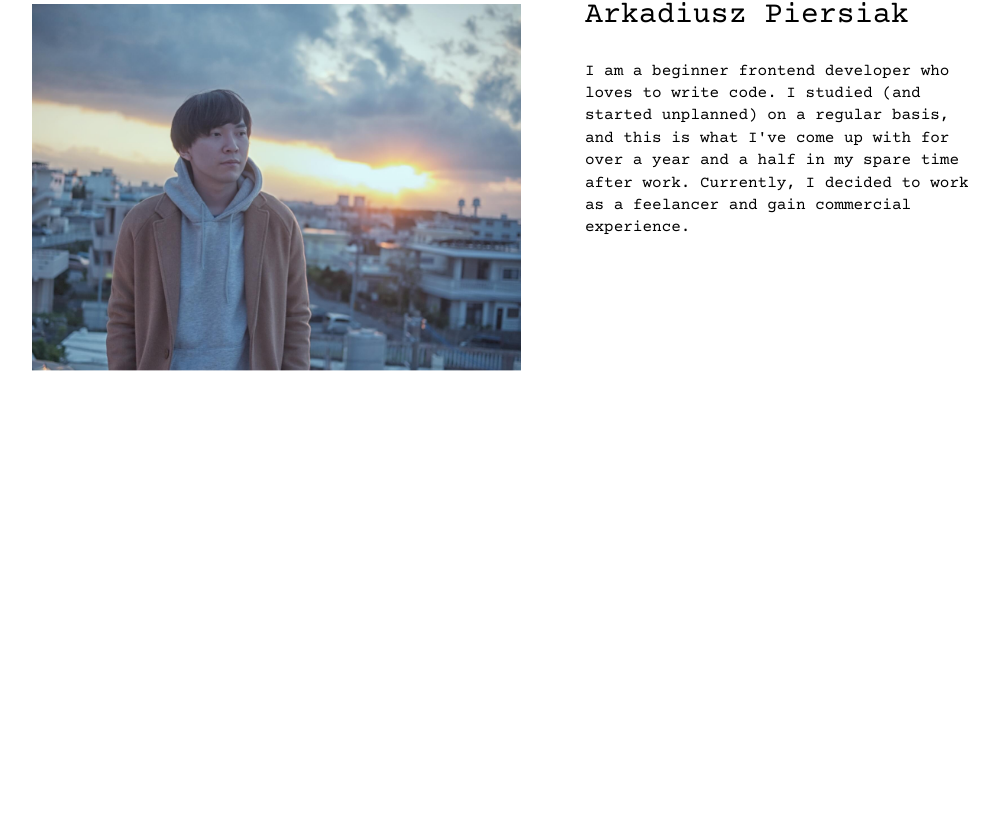
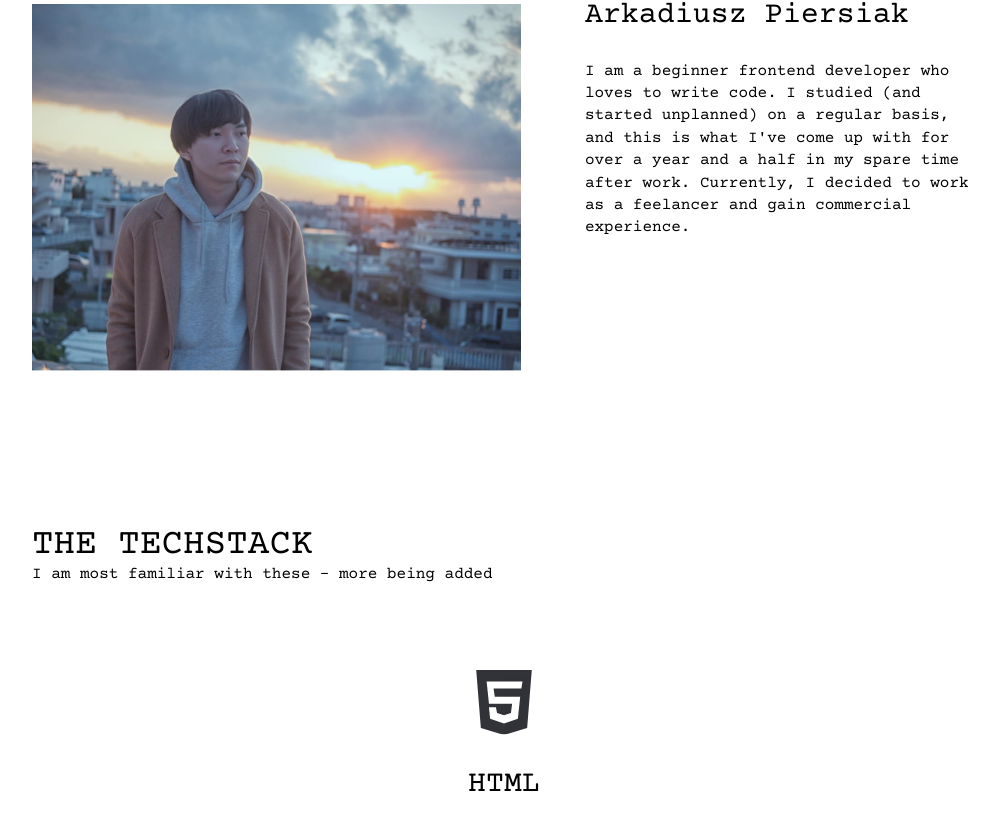
Before and after one commit to PanKarton/PersonalWebsite, a Next.js app: page /about-me in a window 1280 px wide. Shown: the part 990-1820 px from the top of the page, without its empty margins (136-1135 px from the left). Before the commit the page ends 1438 px from the top, so only its background shows below. Built offline with nearby package versions, Linux system fonts and the light colour scheme.

Commit message:
feat/added MySkillsSection with SkillTile component and basic styles

```diff
--- a/src/app/(routes)/about-me/page.tsx
+++ b/src/app/(routes)/about-me/page.tsx
@@ -5,6 +5,7 @@ import { useReverseColor } from '@/hooks/useReverseColor';
 import { AboutMeSectionReversed } from '@/modules/AboutMePage/AboutMeSectionReversed/AboutMeSectionReversed';
 import { BackArrowAnchor } from '@/modules/AboutMePage/BackArrowAnchor/BackArrowAnchor';
 import { MeDescriptionSection } from '@/modules/AboutMePage/MeDescriptionSection/MeDescriptionSection';
+import { MySkillsSection } from '@/modules/AboutMePage/MySkillsSection/MySkillsSection';
 import { GitHubLink } from '@/modules/MainPage/GitHubLink/GitHubLink';
 import { useRef } from 'react';
 
@@ -17,6 +18,7 @@ const AboutMePage = () => {
     <div style={{ position: 'relative' }}>
       <AboutMeSectionReversed />
       <MeDescriptionSection ref={meDescriptionSectionRef} />
+      <MySkillsSection />
 
       <BackArrowAnchor isColorReversed={isArrowColorReversed} />
       <MainLogo isColorReversed={isLogoColorReversed} />
--- /dev/null
+++ b/src/components/atoms/SkillTile/SkillTile.styles.ts
@@ -0,0 +1,27 @@
+import styled from 'styled-components';
+
+export const StyledWrapper = styled.div`
+  width: 100%;
+  aspect-ratio: 1.4;
+
+  display: flex;
+  flex-direction: column;
+  align-items: center;
+  justify-content: center;
+  gap: 1rem;
+
+  .skill-icon {
+    position: relative;
+    width: 5rem;
+    aspect-ratio: 0.75;
+  }
+
+  span {
+    font-size: ${({ theme }) => theme.fontSize.text3XL};
+  }
+
+  &:hover {
+    cursor: pointer;
+    background-color: ${({ theme }) => theme.color.contrastDarkerHover};
+  }
+`;
--- /dev/null
+++ b/src/components/atoms/SkillTile/SkillTile.tsx
@@ -0,0 +1,18 @@
+import { StaticImport } from 'next/dist/shared/lib/get-img-props';
+import Image from 'next/image';
+import { StyledWrapper } from './SkillTile.styles';
+
+type SkillTileProps = {
+  name: string;
+  imgUrl: string | StaticImport;
+  alt: string;
+};
+
+export const SkillTile = ({ name, alt, imgUrl }: SkillTileProps) => (
+  <StyledWrapper>
+    <div className="skill-icon">
+      <Image src={imgUrl} alt={alt} fill />
+    </div>
+    <span>{name}</span>
+  </StyledWrapper>
+);
--- /dev/null
+++ b/src/modules/AboutMePage/MySkillsSection/MySkillsSection.styles.ts
@@ -0,0 +1,74 @@
+import styled from 'styled-components';
+
+export const StyledSection = styled.section`
+  display: flex;
+  justify-content: center;
+  position: relative;
+
+  &::after {
+    content: '';
+    position: absolute;
+    top: clamp(4.75rem, 7vw, 9rem);
+    left: 0;
+    background-color: ${({ theme }) => theme.color.primary};
+    width: clamp(1.25rem, 4vw, 2rem);
+    height: 0.125rem;
+    border-radius: 0.125rem;
+  }
+`;
+
+export const ContentWrapper = styled.div`
+  width: 100%;
+  display: flex;
+  flex-direction: column;
+  gap: 2rem;
+  padding-inline: clamp(1rem, 7vw, 3rem);
+  padding-block: clamp(4rem, 6vw, 7rem);
+
+  @media screen and (min-width: 26.25rem) {
+    max-width: 26.25rem;
+  }
+  @media screen and (min-width: 50rem) {
+    max-width: calc(100vw - 15rem);
+  }
+
+  @media screen and (min-width: 110rem) {
+    max-width: 93.75rem;
+  }
+
+  .heading-wrapper {
+    h2 {
+      font-weight: 400;
+      font-size: ${({ theme }) => theme.fontSize.text3XL};
+      @media screen and (min-width: 75rem) {
+        font-size: ${({ theme }) => theme.fontSize.text4XL};
+      }
+      @media screen and (min-width: 110rem) {
+        font-size: ${({ theme }) => theme.fontSize.text5XL};
+      }
+    }
+    p {
+    }
+  }
+`;
+
+export const StyledSkillsList = styled.ul`
+  display: flex;
+  flex-wrap: wrap;
+  justify-items: space-between;
+  justify-content: center;
+  gap: 1rem;
+
+  li {
+    flex-basis: 100%;
+    @media screen and (min-width: 50rem) {
+      flex-basis: calc(50% - 0.5rem);
+    }
+    @media screen and (min-width: 62.5rem) {
+      flex-basis: calc(33% - 0.5625rem);
+    }
+    @media screen and (min-width: 87.5rem) {
+      flex-basis: calc(25% - 0.75rem);
+    }
+  }
+`;
--- /dev/null
+++ b/src/modules/AboutMePage/MySkillsSection/MySkillsSection.tsx
@@ -0,0 +1,25 @@
+import { SkillTile } from '@/components/atoms/SkillTile/SkillTile';
+import htmlIcon from 'public/images/html-skill-icon.svg';
+import { ContentWrapper, StyledSection, StyledSkillsList } from './MySkillsSection.styles';
+
+export const MySkillsSection = () => {
+  const skills = [{ img: htmlIcon, alt: 'Html icon', name: 'HTML' }];
+
+  return (
+    <StyledSection>
+      <ContentWrapper>
+        <div className="heading-wrapper">
+          <h2>THE TECHSTACK</h2>
+          <p>I am most familiar with these - more being added</p>
+        </div>
+        <StyledSkillsList>
+          {skills.map(({ img, alt, name }, index) => (
+            <li key={index}>
+              <SkillTile imgUrl={img} alt={alt} name={name} />
+            </li>
+          ))}
+        </StyledSkillsList>
+      </ContentWrapper>
+    </StyledSection>
+  );
+};
```
Also changed, not shown: public/images/html-skill-icon.svg (added).
